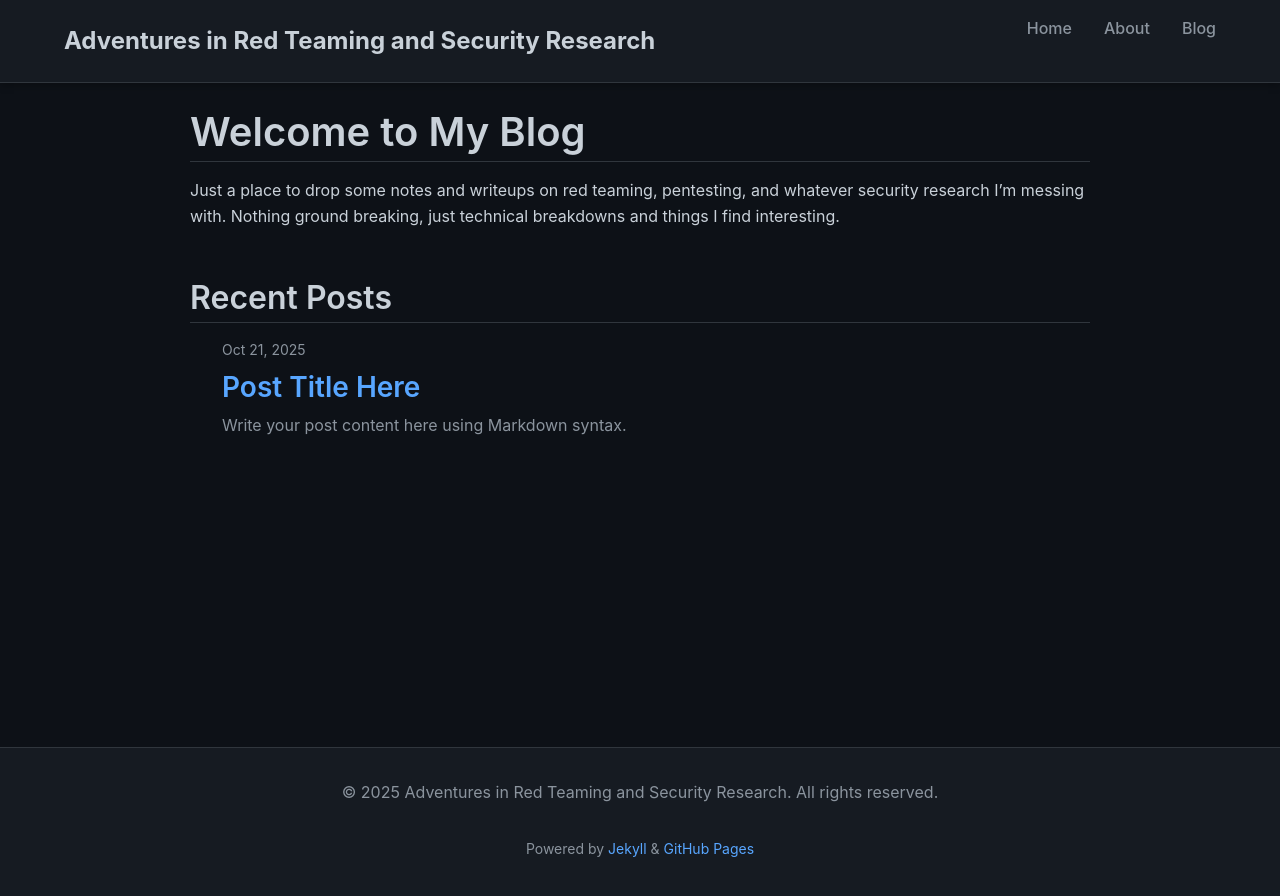
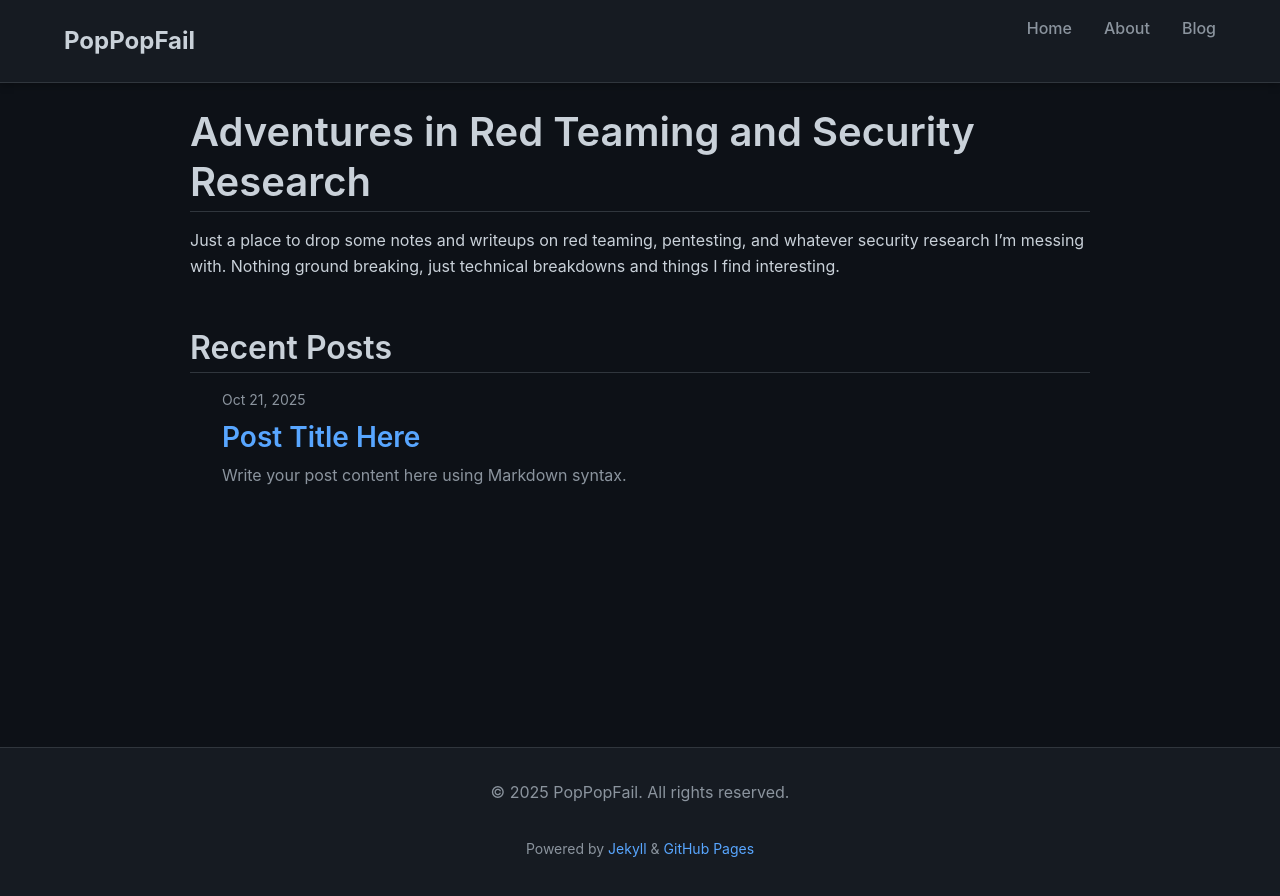
Before and after one commit to jmp-off-a-cliff/jmp-off-a-cliff.github.io, a Jekyll site: the page built from index.md, in a window 1280 px wide. Shown: the top 896 px of the page. Built offline with Jekyll 4.4.1, drawn with Linux system fonts in a browser that asks for light colours.

Commit message:
Page organization

```diff
--- a/_config.yml
+++ b/_config.yml
@@ -1,5 +1,5 @@
 # Site settings
-title: Adventures in Red Teaming and Security Research
+title: PopPopFail
 description: A personal blog with no affiliation to my current or past employers.
 author: PopPopFail
 url: "https://jmp-off-a-cliff.github.io"
--- a/index.md
+++ b/index.md
@@ -3,6 +3,6 @@ layout: home
 title: Home
 ---
 
-# Welcome to My Blog
+# Adventures in Red Teaming and Security Research
 
 Just a place to drop some notes and writeups on red teaming, pentesting, and whatever security research I'm messing with. Nothing ground breaking, just technical breakdowns and things I find interesting.
```
